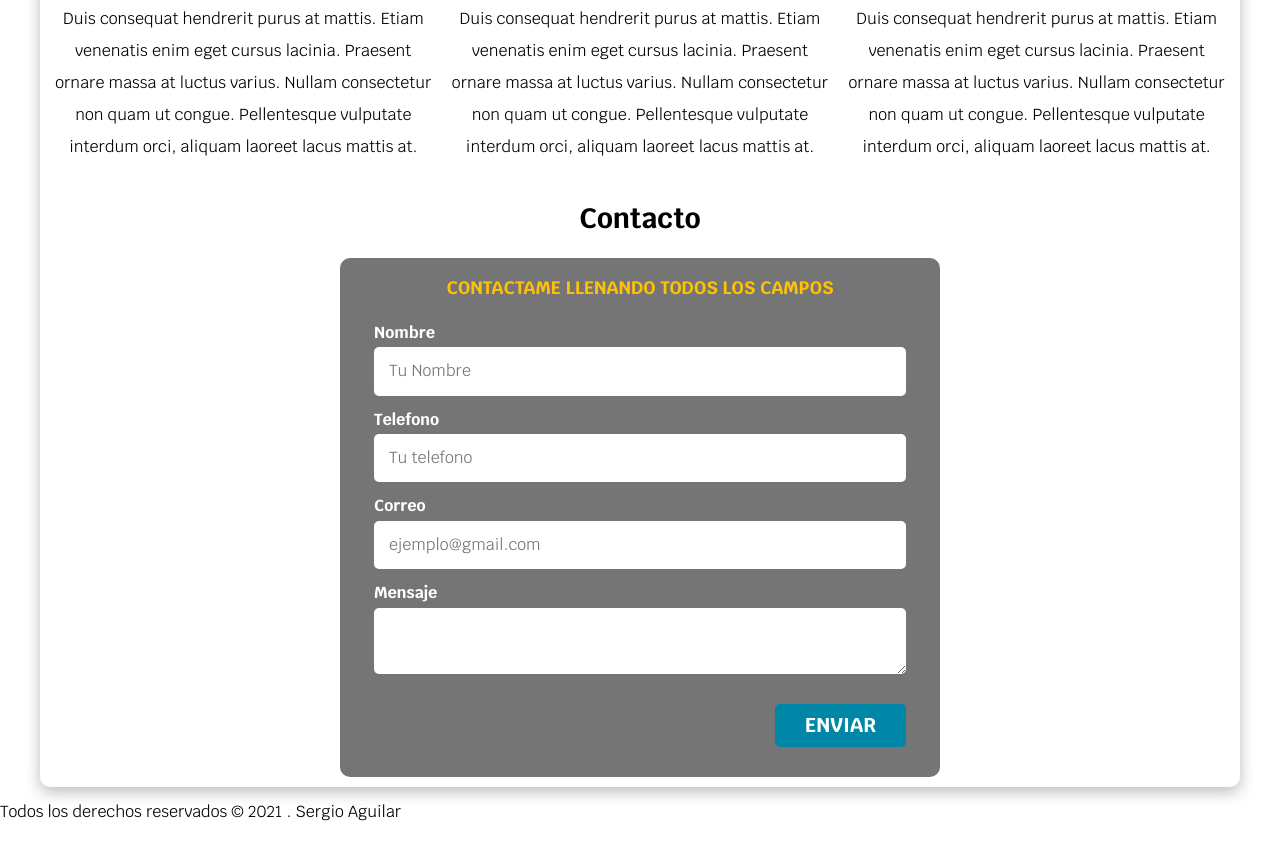
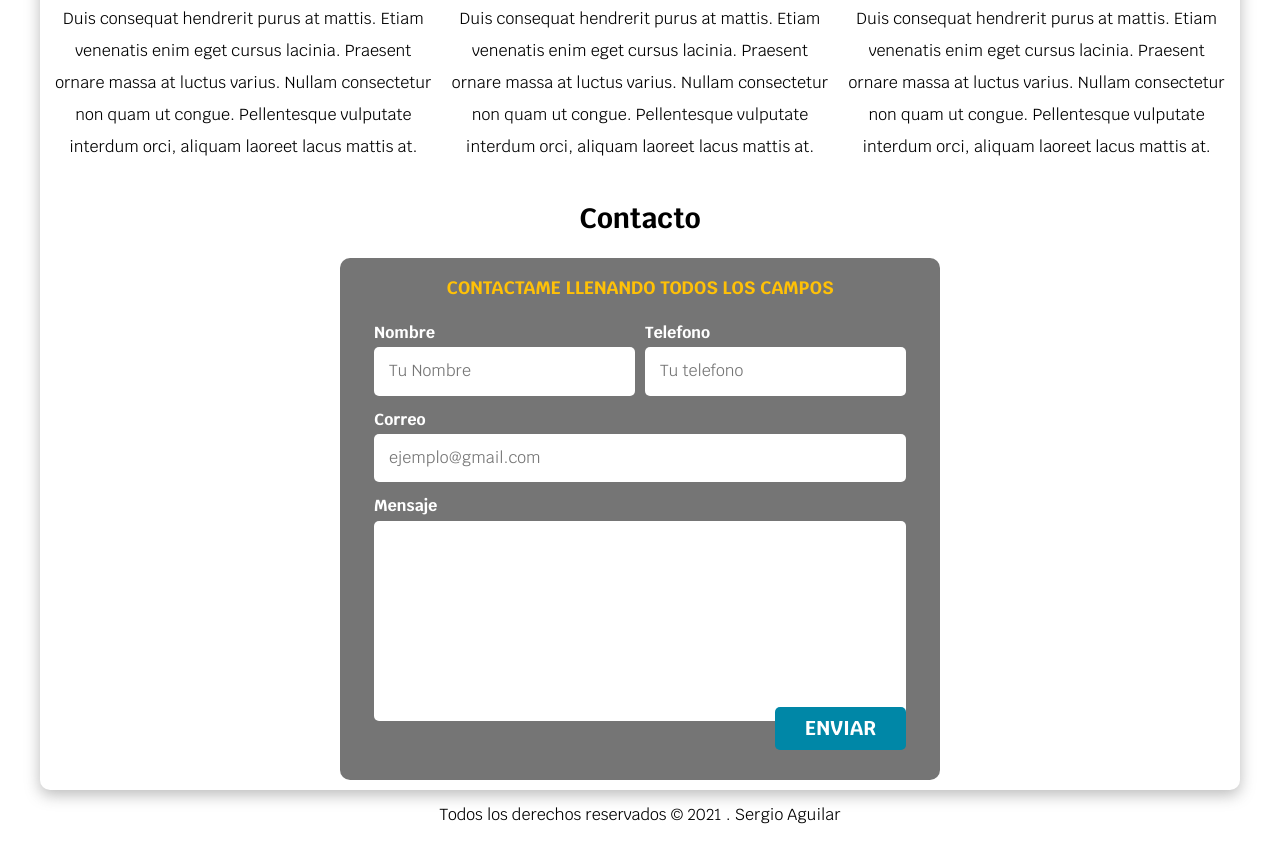
Before and after one commit to infosergio2021/sitioFreeLancer, a plain HTML site: page index.html in a window 1280 px wide. Shown: the part 916-1757 px from the top of the page. Drawn offline with Linux system fonts and the light colour scheme.

Commit message:
se reordenaron elementos del fomulario con grid y se agrando el text area

```diff
--- a/css/style.css
+++ b/css/style.css
@@ -217,9 +217,22 @@
 }
 
 /*Clases para los campos del formulario*/
-.contenedor-campos{
+@media (min-width: 768px){
+    .contenedor-campos{
+        display: grid;
+        grid-template-columns: repeat(2,1fr);
+        grid-template-rows: auto auto 20rem;
+        column-gap: 1rem;
+    }
 
+    .campo:nth-child(3){
+        grid-column: 1 / 3;
+    }
+    .campo:nth-child(4){
+        grid-column: 1 / 3;
+    }
 }
+
 .campo{
     margin-bottom: 1.5rem;
 }
@@ -230,12 +243,21 @@
     margin-bottom: .5rem;
 }
 
+.campo textarea{
+    height: 20rem;
+}
+
 .input-text{
     width: 100%;
     border: none;
     padding: 1.5rem;
     border-radius: .5rem;
 }
+
+.footer{
+    text-align: center;
+}
+
 
 /*BOTONES REUTILIZABLES*/
 .boton{
--- a/index.html
+++ b/index.html
@@ -148,7 +148,7 @@
 
 </main>
 
-    <footer>
+    <footer class="footer">
         <p>Todos los derechos reservados &copy; 2021 . Sergio Aguilar </p>
     </footer>
 
```
